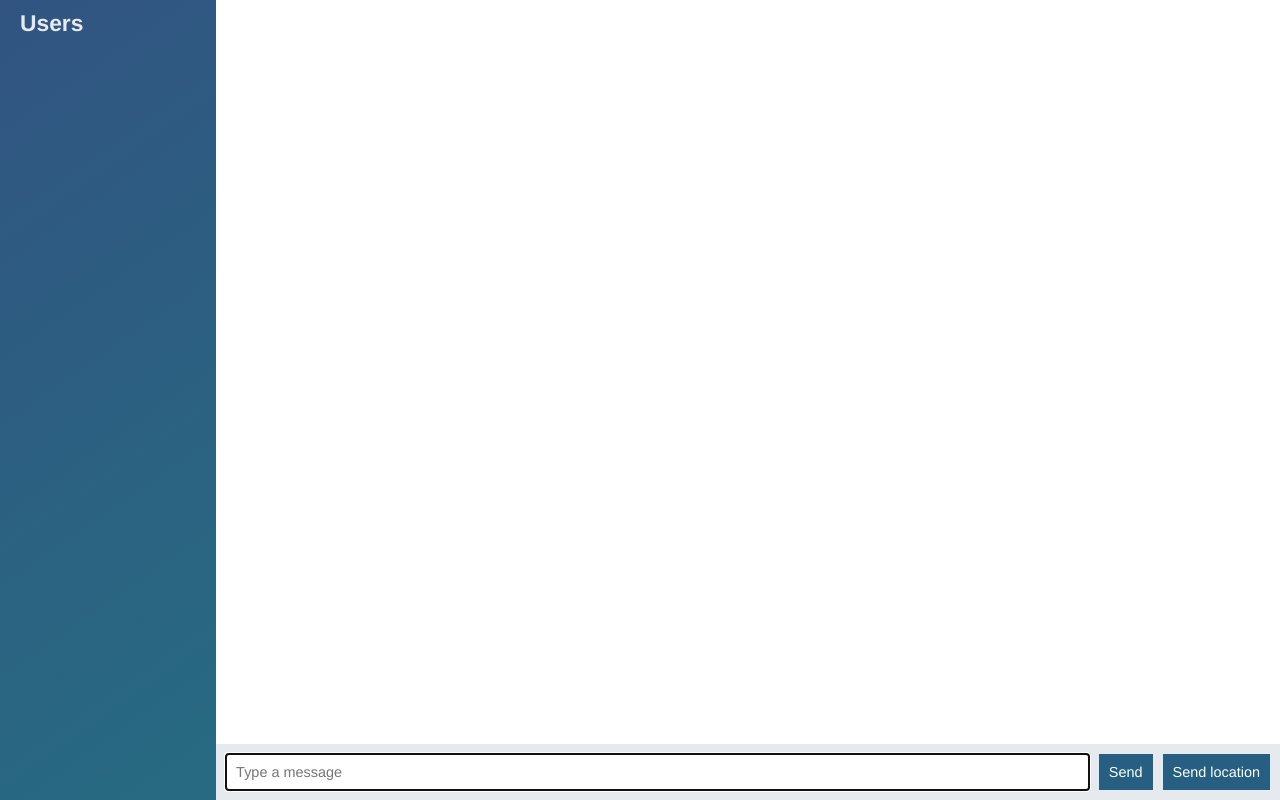
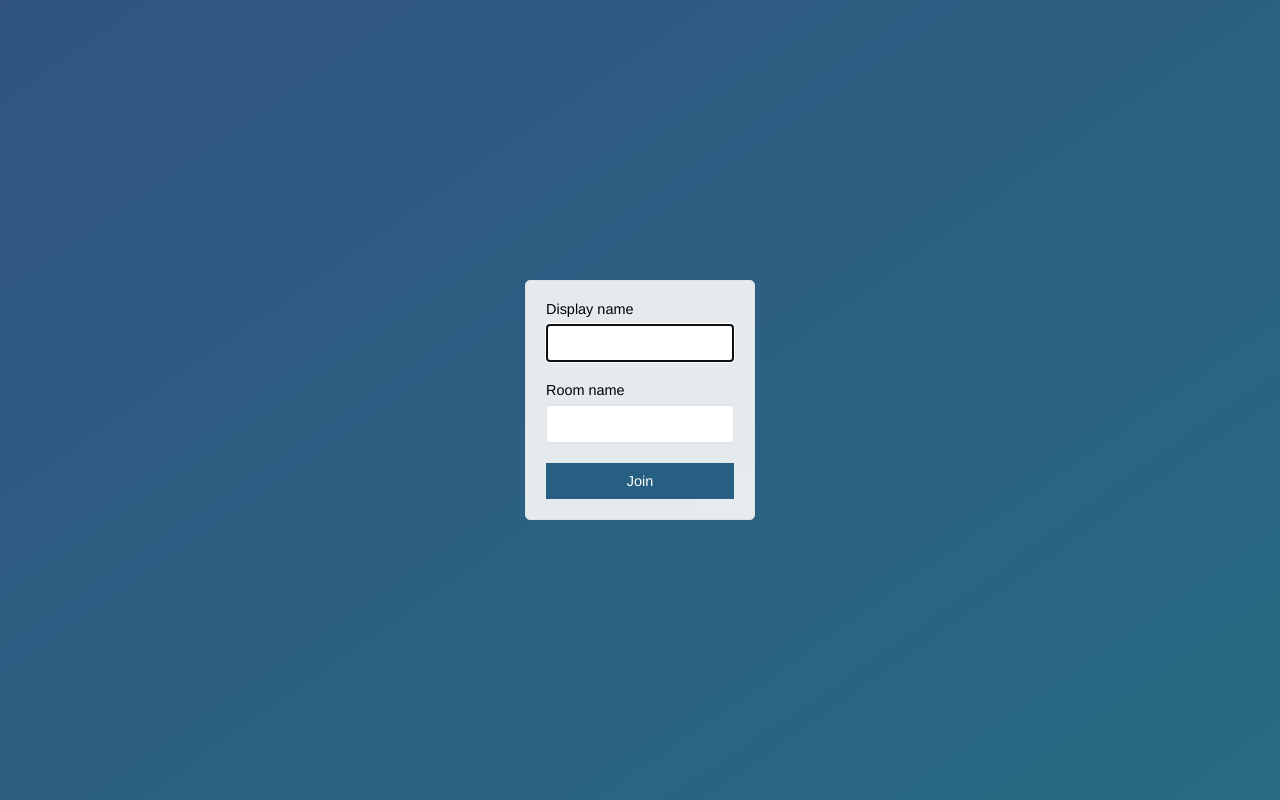
Before and after one commit to slimaneakalie/all-chat, a website: page public/index.html in a window 1280 px wide. Drawn offline with nearby package versions, Linux system fonts and the light colour scheme; no server answers.

Commit message:
Add join page that submits to chat.html

```diff
--- a/public/index.html
+++ b/public/index.html
@@ -1,53 +1,26 @@
 <!DOCTYPE html>
 <html>
 <head>
+	<title>Join | chat app</title>
 	<meta charset="utf-8">
+	<meta name="viewport" content="width=device-width, initial-scale=1, user-scalable=no">
 	<link rel="stylesheet" type="text/css" href="css/style.css">
 </head>
-<body class="chat">
-	<div class="chat__sidebar">
-		<h3>Users</h3>
-		<div id="users"></div>
+<body class="centered-form">
+	<div class="centered-form__form">
+		<form action="/chat.html">
+			<div class="form-field">
+				<label>Display name</label>
+				<input type="text" name="name" autofocus>
+			</div>
+			<div class="form-field">
+				<label>Room name</label>
+				<input type="text" name="room" autofocus>
+			</div>
+			<div class="form-field">
+				<button>Join</button>
+			</div>
+		</form>
 	</div>
-
-	<div class="chat__main">
-		<ol id="messages" class="chat__messages"></ol>
-		<div class="chat__footer">
-			<form id="messageForm">
-				<input type="text" name="content" placeholder="Type a message" autofocus autocomplete="off" />
-				<button>Send</button>
-			</form>
-			<button id="sendLocation">Send location</button>
-		</div>
-	</div>
-
-	<script id="messageTemplate" type="text/template">
-		<li class="message">
-			<div class="message__title">
-				<h4>{{from}}</h4>
-				<span>{{createdAt}}</span>
-			</div>
-			<div class="message__body">
-				<p>{{text}}</p>
-			</div>
-		</li>
-	</script>
-	<script id="locationMsgTemplate" type="text/template">
-		<li class="message">
-			<div class="message__title">
-				<h4>{{from}}</h4>
-				<span>{{createdAt}}</span>
-			</div>
-			<div class="message__body">
-				<a href="{{url}}" target="_blank">My current location</a>
-			</div>
-		</li>
-	</script>
-
-	<script type="text/javascript" src="/socket.io/socket.io.js"></script>
-	<script type="text/javascript" src="js/libs/jquery-3.2.1.min.js"></script>
-	<script type="text/javascript" src="js/libs/moment.js"></script>
-	<script type="text/javascript" src="js/libs/mustache.js"></script>
-	<script type="text/javascript" src="js/index.js"></script>
 </body>
 </html>
```
Also changed, not shown: public/chat.html (added, +55 -0 lines), public/js/chat.js (renamed from public/js/index.js).
